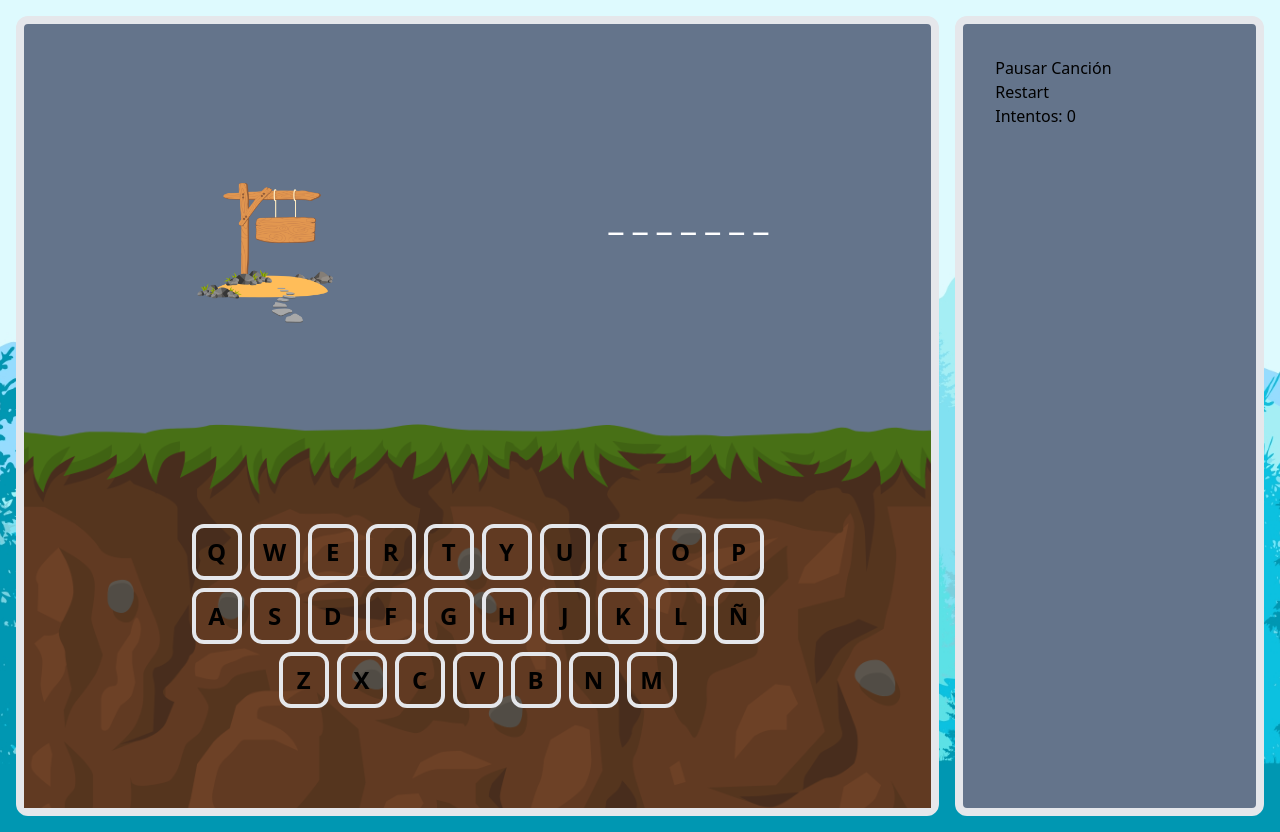
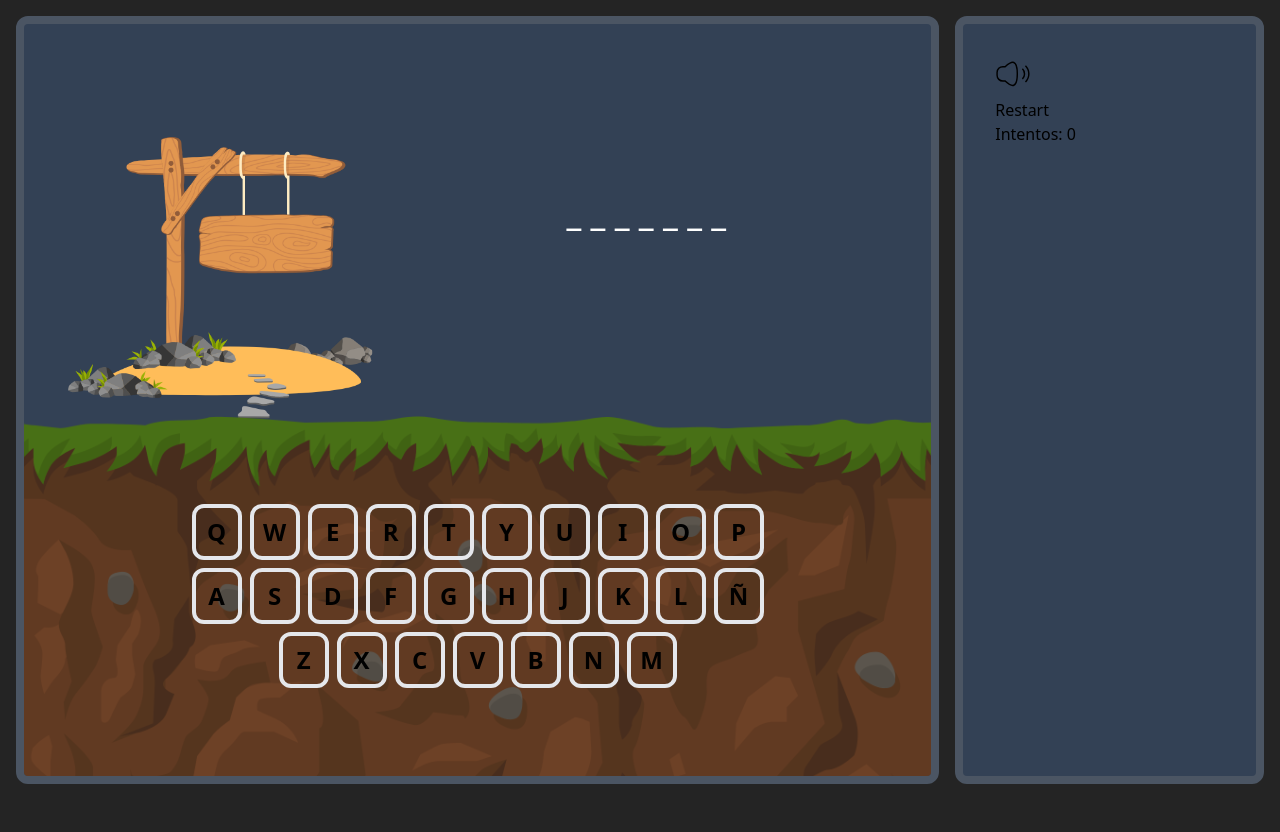
Before and after one commit to RichardS2496/hanging-app, a React (Vite) app: page / in a window 1280 px wide. After the commit the page ends 800 px from the top, so only its background shows below. Built offline with nearby package versions, Linux system fonts and the light colour scheme.

Commit message:
border fixed

```diff
--- a/src/App.tsx
+++ b/src/App.tsx
@@ -23,10 +23,10 @@ function App() {
       <div className="App">
         <div className="left-side border-content">
           <div className="left-side-content ">
-            <div className="intern-left-side-content">
+            <div className="intern-left-side-content w-[40%]">
               <HangImage imageNumber={attempts} />
             </div>
-            <div className="intern-left-side-content word-side">
+            <div className="intern-left-side-content word-side w-[60%]">
               <h3>{hiddenWord}</h3>
             </div>
           </div>
--- a/src/components/HangImage.tsx
+++ b/src/components/HangImage.tsx
@@ -1,3 +1,5 @@
+import "../styles/hangimg.css";
+
 import image0 from "../assets/0.png";
 import image1 from "../assets/1.png";
 import image2 from "../assets/2.png";
@@ -33,8 +35,8 @@ export function HangImage({ imageNumber }: Props) {
     <>
       <img
         src={images[imageNumber]}
-        style={{ width: "150px" }}
-        alt="Hang Image"
+        alt="HangMan Image"
+        className="hangman-img"
       />
     </>
   );
--- /dev/null
+++ b/src/components/PauseSongBtn.tsx
@@ -0,0 +1,21 @@
+export function PauseSongBtn() {
+  return (
+    <svg
+      width="36px"
+      height="36px"
+      viewBox="-0.5 0 25 25"
+      fill="none"
+      xmlns="http://www.w3.org/2000/svg"
+    >
+      <path
+        d="M10.9395 17.72C12.9395 19.5 15.3895 20.72 16.5495 20.33C18.6495 19.55 18.9995 15.3299 18.9995 12.4099C18.9995 11.5999 18.9995 10.68 18.8895 9.77002"
+        stroke="#000000"
+      />
+      <path
+        d="M18.1292 6.28008C18.0012 5.89129 17.795 5.53273 17.5233 5.22661C17.2516 4.9205 16.9201 4.67327 16.5493 4.50005C15.3193 4.04005 12.7093 5.49996 10.5493 7.40996H8.94922C7.88835 7.40996 6.87093 7.83145 6.12079 8.58159C5.37064 9.33174 4.94922 10.3491 4.94922 11.41V13.41C4.9489 14.1811 5.17151 14.936 5.59021 15.5835C6.00892 16.2311 6.60585 16.7438 7.3092 17.06"
+        stroke="#000000"
+      />
+      <path d="M22 2.42004L2 22.42" stroke="#000000" />
+    </svg>
+  );
+}
--- /dev/null
+++ b/src/components/PlaySongBtn.tsx
@@ -0,0 +1,24 @@
+export function PlaySongBtn() {
+  return (
+    <svg
+      width="36px"
+      height="36px"
+      viewBox="-0.5 0 25 25"
+      fill="none"
+      xmlns="http://www.w3.org/2000/svg"
+    >
+      <path
+        d="M12.5493 4.50005C11.3193 4.04005 8.70926 5.49996 6.54926 7.40996H4.94922C3.88835 7.40996 2.87093 7.83145 2.12079 8.58159C1.37064 9.33174 0.949219 10.3491 0.949219 11.41V13.41C0.949219 14.4708 1.37064 15.4883 2.12079 16.2385C2.87093 16.9886 3.88835 17.41 4.94922 17.41H6.54926C8.65926 19.35 11.2693 20.78 12.5493 20.33C14.6493 19.55 14.9992 15.33 14.9992 12.41C14.9992 9.48996 14.6493 5.28005 12.5493 4.50005Z"
+        stroke="#000000"
+      />
+      <path
+        d="M20.6602 6.71997C22.1593 8.22011 23.0015 10.2542 23.0015 12.375C23.0015 14.4958 22.1593 16.5299 20.6602 18.03"
+        stroke="#000000"
+      />
+      <path
+        d="M18.5391 15.95C19.4764 15.0123 20.003 13.7407 20.003 12.4149C20.003 11.0891 19.4764 9.81764 18.5391 8.88"
+        stroke="#000000"
+      />
+    </svg>
+  );
+}
--- a/src/components/SongPlayer.tsx
+++ b/src/components/SongPlayer.tsx
@@ -1,5 +1,7 @@
 import { usePlaySong } from "../hooks/usePlaySong";
 import song01 from "../assets/songs/song01.mp3";
+import { PlaySongBtn } from "./PlaySongBtn";
+import { PauseSongBtn } from "./PauseSongBtn";
 
 export function SongPlayer() {
   const { isPlayingSong, togglePlaySong } = usePlaySong(song01);
@@ -7,7 +9,7 @@ export function SongPlayer() {
   return (
     <div>
       <button onClick={togglePlaySong}>
-        {isPlayingSong ? "Pausar Canción" : "Reproducir Canción"}
+        {isPlayingSong ? <PlaySongBtn /> : <PauseSongBtn />}
       </button>
     </div>
   );
--- a/src/styles/App.css
+++ b/src/styles/App.css
@@ -5,16 +5,17 @@
 .App {
   width: 100%;
   height: 100vh;
-
+  padding: 1rem;
+  overflow: hidden;
   @apply flex flex-row gap-4;
 }
 
 .border-content {
-  @apply rounded-xl border-8;
+  @apply rounded-xl border-8 border-gray-600 overflow-hidden;
 }
 
 .left-side {
-  @apply w-3/4 bg-slate-500 flex flex-col justify-between gap-4;
+  @apply h-full w-3/4 bg-slate-700 flex flex-col justify-between gap-4;
 }
 
 .left-side-content {
@@ -22,7 +23,7 @@
 }
 
 .intern-left-side-content {
-  @apply w-1/2 h-full flex justify-center items-center;
+  @apply h-full flex justify-center items-center;
 }
 
 .word-side {
@@ -30,5 +31,5 @@
 }
 
 .right-side {
-  @apply w-1/4 bg-slate-500 p-8;
+  @apply h-full w-1/4 bg-slate-700 p-8;
 }
--- /dev/null
+++ b/src/styles/hangimg.css
@@ -0,0 +1,4 @@
+.hangman-img {
+  width: 100%;
+  object-fit: cover;
+}
--- a/src/styles/index.css
+++ b/src/styles/index.css
@@ -5,14 +5,12 @@
 * {
   margin: 0;
   padding: 0;
+}
+
+body,
+html {
+  background-color: #242424;
+  margin: 0;
+  height: 100%;
   box-sizing: border-box;
 }
-
-body {
-  background-image: url("../assets/hangManGame-bg.jpg");
-  background-position: bottom;
-  background-repeat: no-repeat;
-  background-size: cover;
-  height: 100%;
-  padding: 1rem;
-}
```
